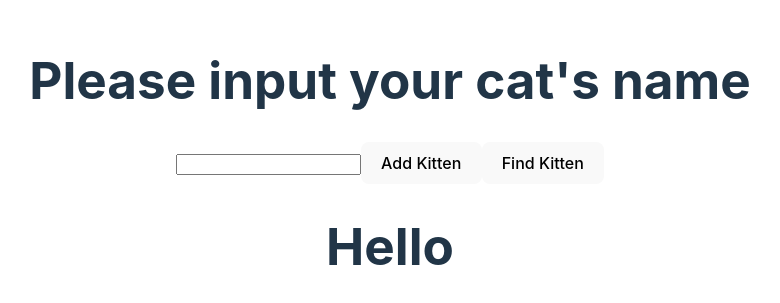
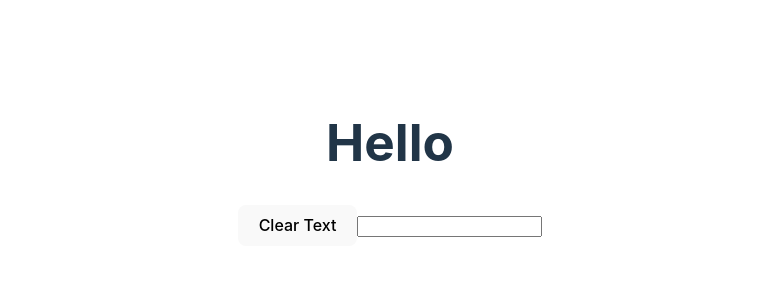
Before and after one commit to crasite/vue-front-teach, a Vue app: page / in a window 1280 px wide. Shown: the part 237-540 px from the top of the page, without its empty margins (250-1030 px from the left). Built offline with nearby package versions, Linux system fonts and the light colour scheme.

Commit message:
added simple event

```diff
--- a/src/App.vue
+++ b/src/App.vue
@@ -1,49 +1,16 @@
 <script setup lang="ts">
-import { ref, computed } from "vue";
-import { client } from "./trpc";
+import { ref } from "vue";
 import ShowInfo from "./components/ShowInfo.vue";
-// import { client } from "./trpc";
+
 const txt = ref("");
-const helloTxt = computed(() => {
-  if (txt.value.length > 0) {
-    return "Hello " + txt.value;
-  } else {
-    return "";
-  }
-});
-const shouldShow = computed(() => txt.value.length > 0);
-const alertWelcome = () => {
-  alert("Welcome");
-};
-const addKitten = async (name: string) => {
-  const dbKitten = await client.database.addKitten.mutate(name);
-  alert(`${dbKitten.name}: ${dbKitten.age}`);
-};
-
-const kitten =
-  ref<Awaited<ReturnType<(typeof client)["database"]["findKitten"]["query"]>>>(
-    null
-  );
-const findKitten = async (name: string) => {
-  const dbKitten = await client.database.findKitten.query(name);
-  if (dbKitten) {
-    kitten.value = dbKitten;
-  } else {
-    kitten.value = null;
-  }
+const clearTextHandler = () => {
+  txt.value = "";
 };
 </script>
 
 <template>
-  <h1 v-if="shouldShow">Welcome</h1>
-  <h1 v-else-if="!shouldShow">Please input your cat's name</h1>
-  <h1 @click.meta="() => alertWelcome()">{{ helloTxt }}</h1>
+  <ShowInfo :message="txt" @clear-text="clearTextHandler" />
   <input type="text" v-model="txt" />
-  <button @click="() => addKitten(txt)">Add Kitten</button>
-  <button @click="() => findKitten(txt)">Find Kitten</button>
-  <p v-if="kitten">{{ `${kitten.name} is ${kitten.age} years old.` }}</p>
-  <p v-else-if="txt.length > 0">Kittens not found</p>
-  <ShowInfo :message="txt" />
 </template>
 
 <style scoped></style>
--- a/src/components/ShowInfo.vue
+++ b/src/components/ShowInfo.vue
@@ -2,8 +2,20 @@
 defineProps({
   message: String,
 });
+defineEmits<{
+  (e: "clearText"): void;
+}>();
 </script>
 
 <template>
   <h1>Hello {{ message }}</h1>
+  <button
+    @click="
+      () => {
+        $emit('clearText');
+      }
+    "
+  >
+    Clear Text
+  </button>
 </template>
```
